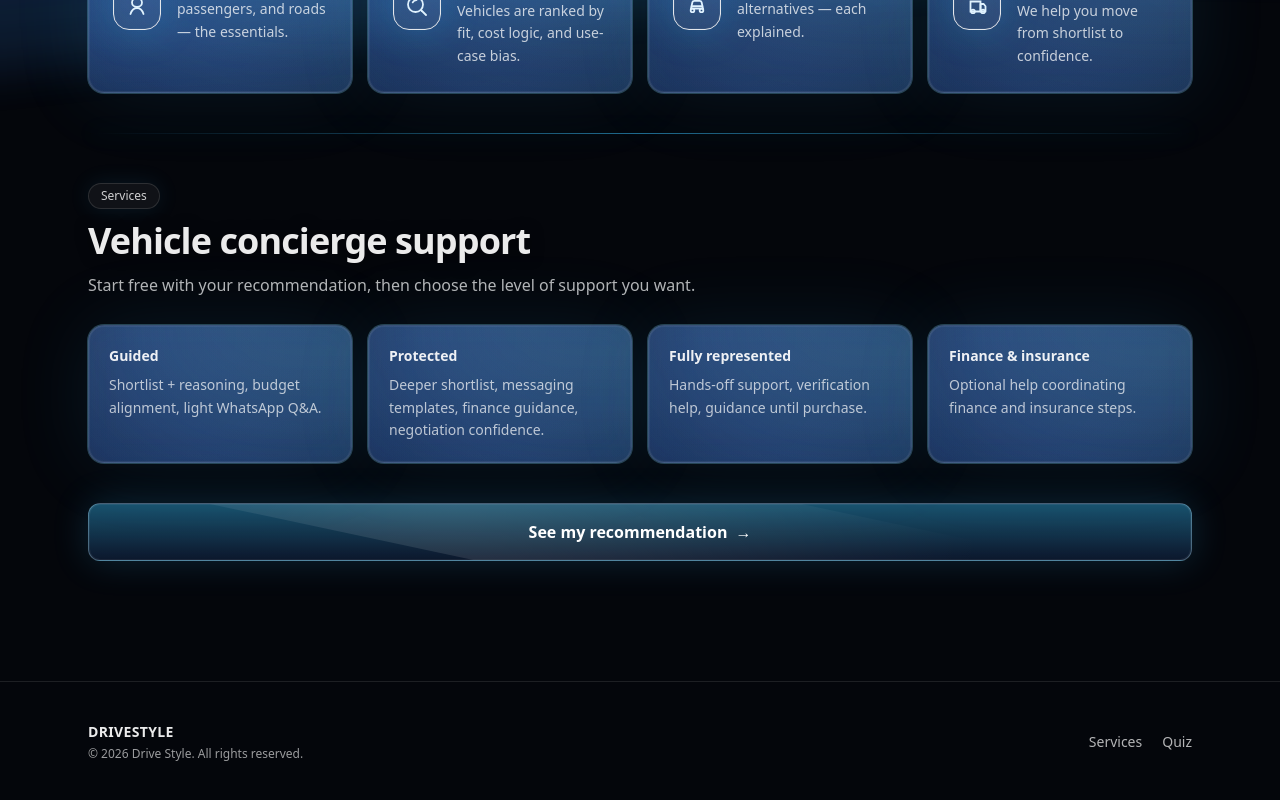
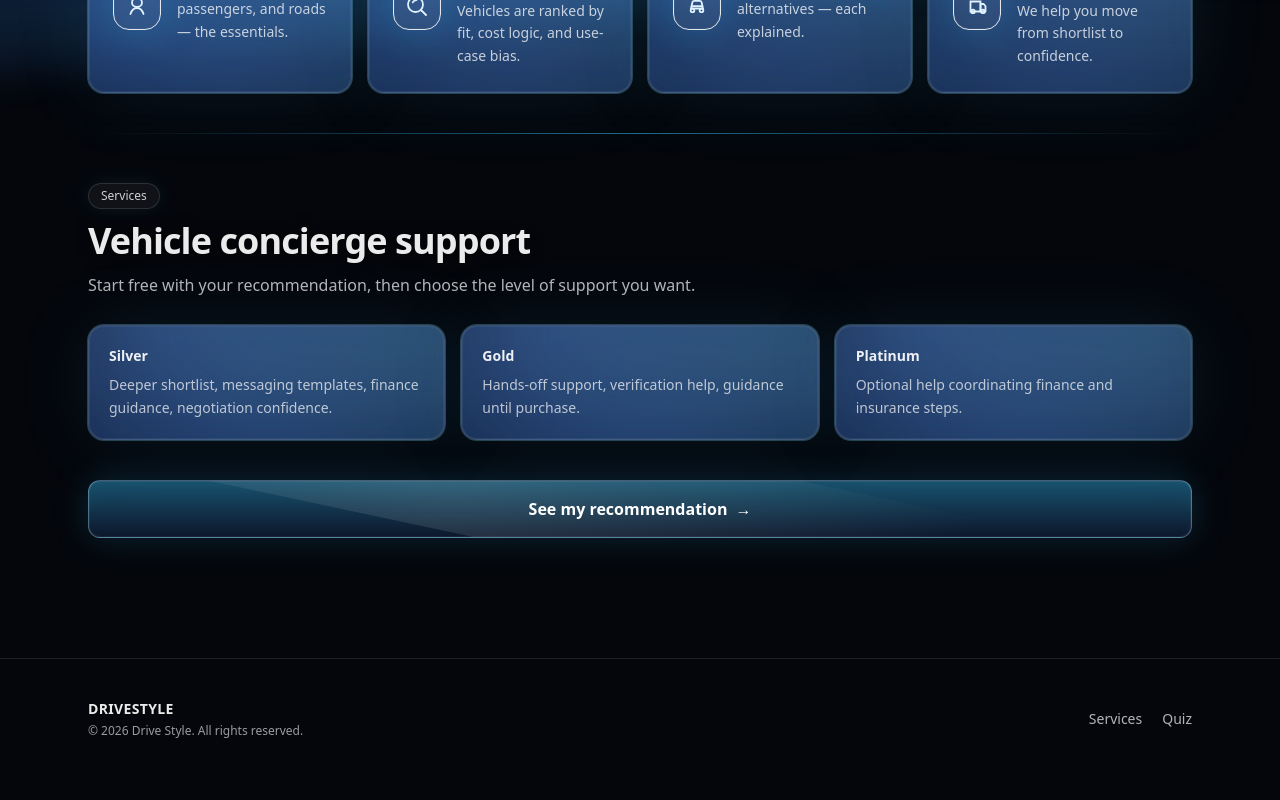
Before and after one commit to markkairostech-cloud/drive-style, a Next.js app: page / in a window 1280 px wide. Shown: the part 953-1753 px from the top of the page. After the commit the page ends 1732 px from the top, so only its background shows below. Built offline with nearby package versions, Linux system fonts and the light colour scheme.

Commit message:
Landing: replace service tiers with Silver/Gold/Platinum + selection popup

```diff
--- a/app/page.tsx
+++ b/app/page.tsx
@@ -1,11 +1,18 @@
+"use client";
+
 import Link from "next/link";
+import { useState } from "react";
 import PremiumShell from "@/components/PremiumShell";
 import TopNav from "@/components/cinematic/TopNav";
 import StepCard from "@/components/cinematic/StepCard";
 import CineCard from "@/components/cinematic/CineCard";
 import Footer from "@/components/cinematic/Footer";
 
+type PlanTier = "Silver" | "Gold" | "Platinum";
+
 export default function HomePage() {
+  const [selectedPlan, setSelectedPlan] = useState<PlanTier | null>(null);
+
   return (
     <PremiumShell header={<TopNav />}>
       {/* HERO */}
@@ -61,8 +68,8 @@ export default function HomePage() {
 
               <p className="mt-5 text-lg leading-relaxed text-white/75 max-w-xl">
                 Hundreds of models. Endless reviews. Dealer pressure.
-                <span className="text-white/85"> Drive Style</span> gives you a calm, expert recommendation
-                — built around your life, your budget, and South Africa’s market realities.
+                <span className="text-white/85"> Drive Style</span> gives you a calm, expert recommendation — built around
+                your life, your budget, and South Africa’s market realities.
               </p>
 
               <div className="mt-8 flex flex-col sm:flex-row gap-3">
@@ -133,33 +140,33 @@ export default function HomePage() {
             Start free with your recommendation, then choose the level of support you want.
           </p>
 
-          <div className="mt-7 grid grid-cols-1 md:grid-cols-2 lg:grid-cols-4 gap-4">
+          {/* REPLACED: 4 cards -> 3 cards, stretched evenly */}
+          <div className="mt-7 grid grid-cols-1 md:grid-cols-3 gap-4">
             <CineCard className="p-5">
-              <div className="text-sm font-semibold">Guided</div>
+  <button type="button" className="w-full text-left" onClick={() => setSelectedPlan("Silver")}>
+    <div className="text-sm font-semibold">Silver</div>
     <div className="mt-2 text-sm text-white/70 leading-relaxed">
-                Shortlist + reasoning, budget alignment, light WhatsApp Q&A.
+      Deeper shortlist, messaging templates, finance guidance, negotiation confidence.
     </div>
+  </button>
 </CineCard>
 
 <CineCard className="p-5">
-              <div className="text-sm font-semibold">Protected</div>
+  <button type="button" className="w-full text-left" onClick={() => setSelectedPlan("Gold")}>
+    <div className="text-sm font-semibold">Gold</div>
     <div className="mt-2 text-sm text-white/70 leading-relaxed">
-                Deeper shortlist, messaging templates, finance guidance, negotiation confidence.
+      Hands-off support, verification help, guidance until purchase.
     </div>
+  </button>
 </CineCard>
 
 <CineCard className="p-5">
-              <div className="text-sm font-semibold">Fully represented</div>
-              <div className="mt-2 text-sm text-white/70 leading-relaxed">
-                Hands-off support, verification help, guidance until purchase.
-              </div>
-            </CineCard>
-
-            <CineCard className="p-5">
-              <div className="text-sm font-semibold">Finance & insurance</div>
+  <button type="button" className="w-full text-left" onClick={() => setSelectedPlan("Platinum")}>
+    <div className="text-sm font-semibold">Platinum</div>
     <div className="mt-2 text-sm text-white/70 leading-relaxed">
       Optional help coordinating finance and insurance steps.
     </div>
+  </button>
 </CineCard>
           </div>
 
@@ -171,6 +178,32 @@ export default function HomePage() {
         </div>
       </section>
 
+      {/* NEW: popup overlay (Option A behaviour) */}
+      {selectedPlan && (
+        <div className="fixed inset-0 z-[60] flex items-center justify-center p-4">
+          <button
+            type="button"
+            aria-label="Close"
+            className="absolute inset-0 bg-black/60"
+            onClick={() => setSelectedPlan(null)}
+          />
+          <div className="relative w-full max-w-md">
+            <CineCard className="p-6">
+              <div className="cine-pill">Selection</div>
+              <div className="mt-4 text-lg font-semibold tracking-tight">You have selected {selectedPlan}</div>
+              <div className="mt-2 text-sm text-white/70 leading-relaxed">
+                This is a placeholder popup for now — we’ll wire the plan behaviour next.
+              </div>
+              <div className="mt-6">
+                <button type="button" className="cine-btn-primary w-full" onClick={() => setSelectedPlan(null)}>
+                  Close <span aria-hidden>→</span>
+                </button>
+              </div>
+            </CineCard>
+          </div>
+        </div>
+      )}
+
       <Footer />
     </PremiumShell>
   );
```
Lines whose indentation alone changed are shown as unchanged.
